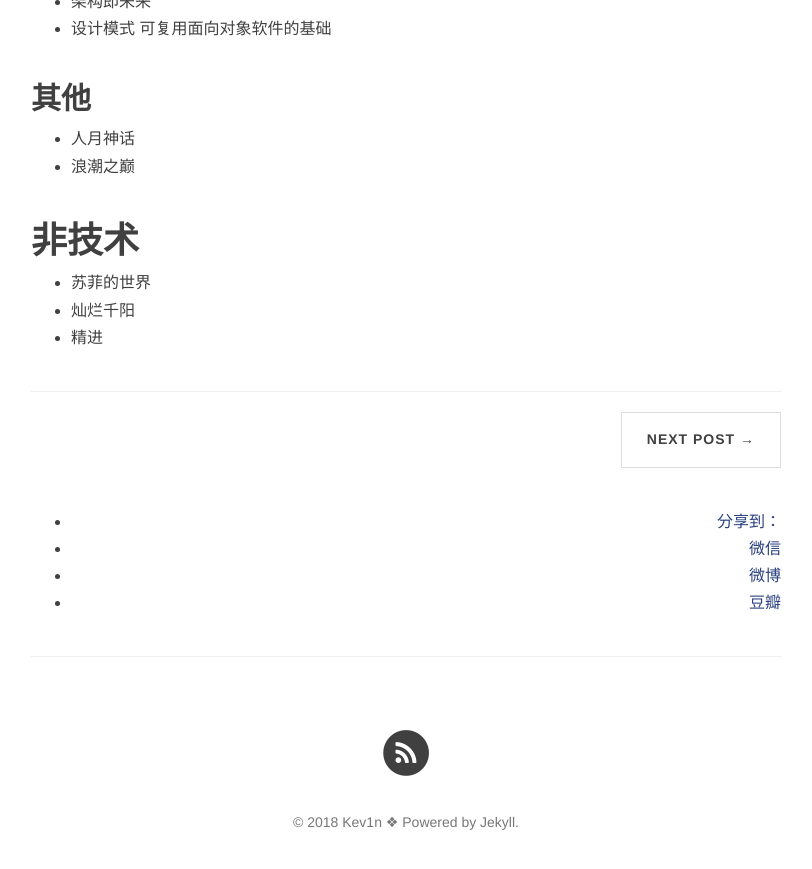
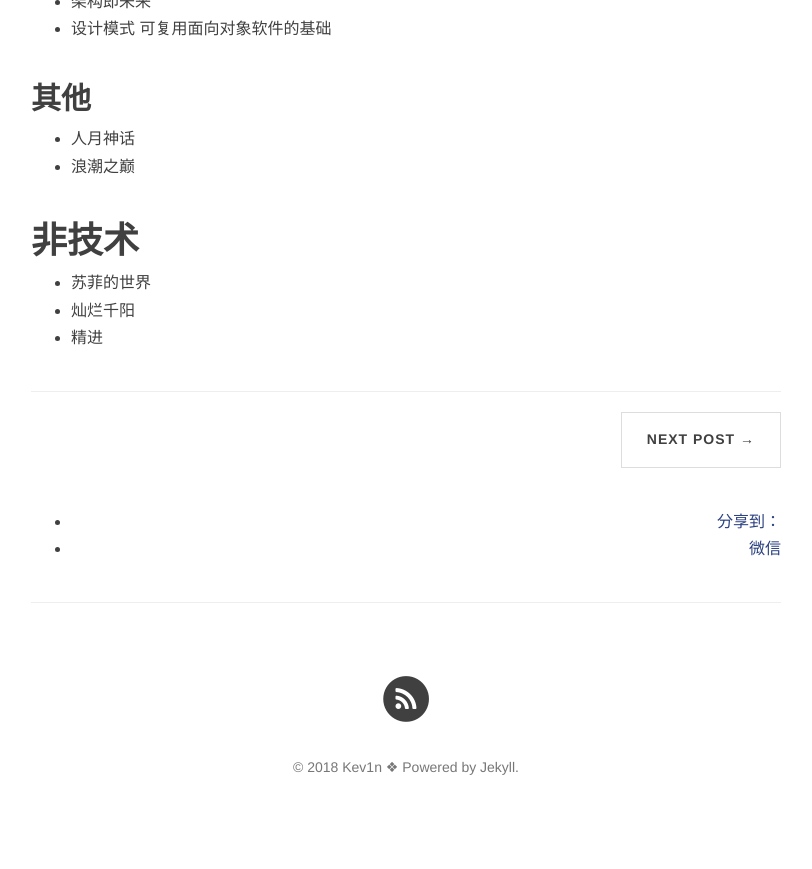
Before and after one commit to ylzyd12345/ylzyd12345.github.io, a Jekyll site: the page built from _posts/2016-08-10-book-list.md, in a window 1280 px wide and 900 px high, scrolled down 1496 px. Shown: the top 869 px of the window, without its empty margins (234-1046 px from the left). Built offline with Jekyll 4.4.1, drawn with Linux system fonts in a browser that asks for light colours; nearby versions of some CDN libraries; comment, search, counter and statistics services are not loaded; after the commit the page ends 2341 px from its top, so only the background shows below that.

Commit message:
Update post.html

```diff
--- a/_layouts/post.html
+++ b/_layouts/post.html
@@ -78,8 +78,6 @@ layout: default
 
                         <li data-toggle="ds-share-icons-more"><a class="ds-more" href="#">分享到：</a></li>
                         <li><a class="ds-wechat flat" href="javascript:void(0);" data-service="wechat">微信</a></li>
-                        <li><a class="ds-weibo flat" href="javascript:void(0);" data-service="weibo">微博</a></li>
-                        <li><a class="ds-douban flat" href="javascript:void(0);" data-service="douban">豆瓣</a></li>
                       </ul>
                       <div class="ds-share-icons-more">
                       </div>
```
